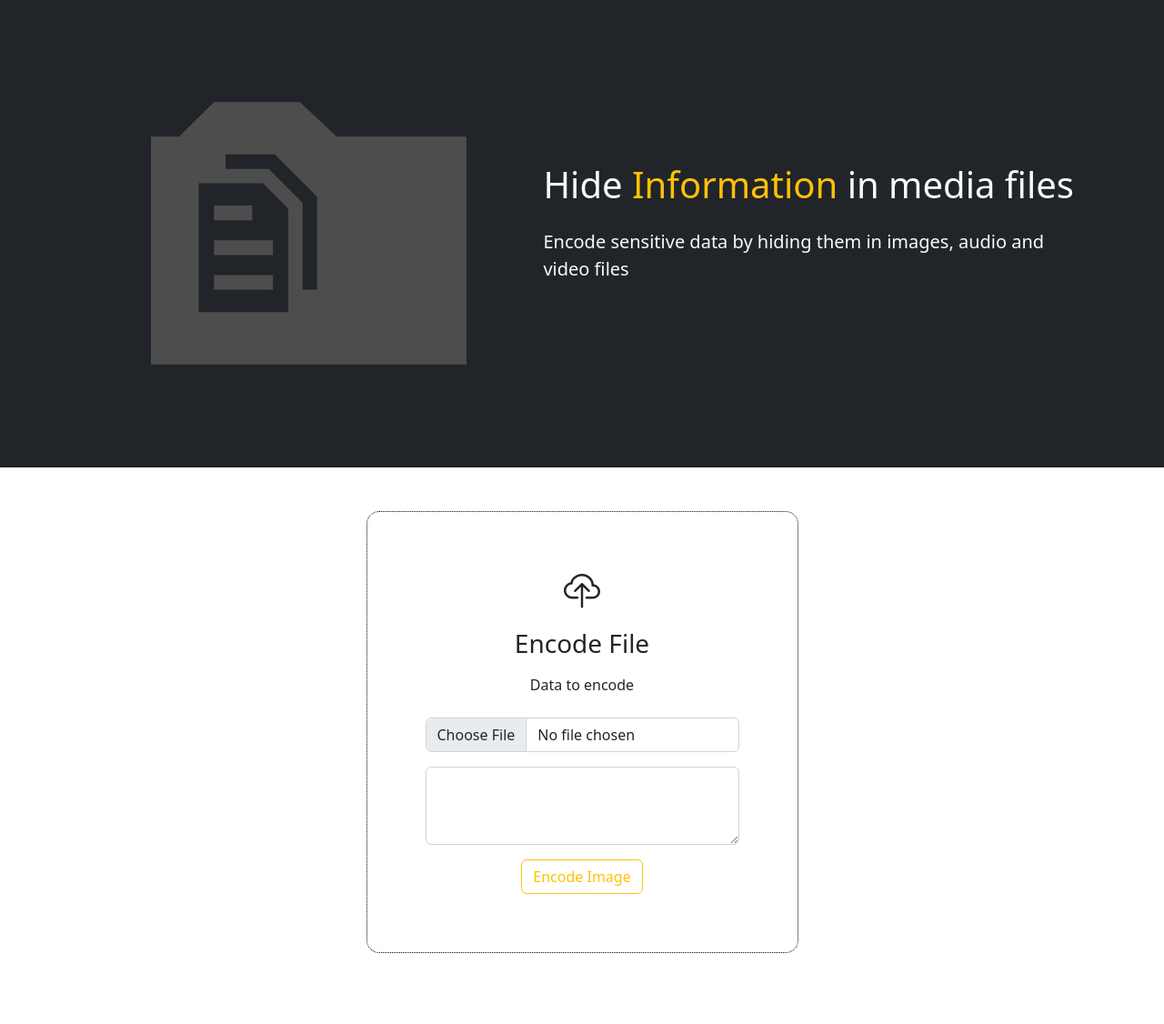
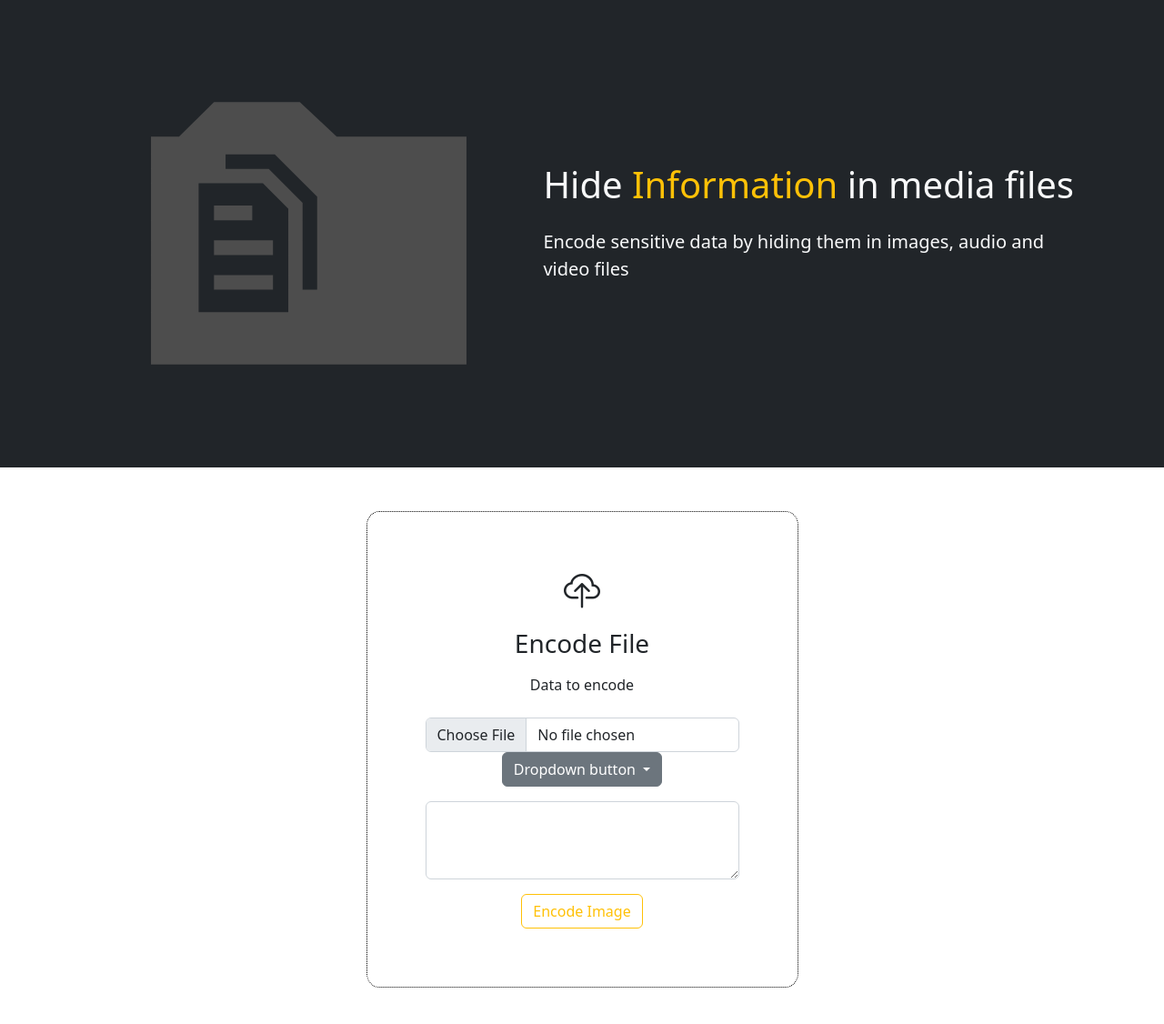
Before and after one commit to Fredpwol/Image-Steg, a Flask app: template main/templates/base.html in a window 1280 px wide. Shown: the part 75-1201 px from the top of the page at 91% size. Run offline with Flask 2, Linux system fonts and the light colour scheme; the template is opened without the code that fills it: values that come from a table or form of the project are taken from there, others are empty; some libraries are stand-ins or nearby versions.

Commit message:
first commit

```diff
--- a/main/__init__.py
+++ b/main/__init__.py
@@ -5,7 +5,7 @@ from flask_socketio import SocketIO
 from settings import CELERY_MESSAGING_QUEUE, SOCKET_IO_MESSAGING_QUEUE
 
 app = Flask(__name__)
-Bootstrap(app)
+
 app.config.from_object(config.Development)
 
 io = SocketIO(app, message_queue=SOCKET_IO_MESSAGING_QUEUE, async_mode="gevent")
--- a/main/templates/base.html
+++ b/main/templates/base.html
@@ -11,6 +11,7 @@
     href="https://cdn.jsdelivr.net/npm/bootstrap-icons@1.3.0/font/bootstrap-icons.css"/>
     <link href="https://cdn.jsdelivr.net/npm/bootstrap@5.2.0-beta1/dist/css/bootstrap.min.css" rel="stylesheet"
     integrity="sha384-0evHe/X+R7YkIZDRvuzKMRqM+OrBnVFBL6DOitfPri4tjfHxaWutUpFmBp4vmVor" crossorigin="anonymous">
+
     <link href="{{ url_for('static', filename = 'style.css')}}" rel="stylesheet">
 
     {% if title %}
@@ -95,8 +96,19 @@
                                 <input type="hidden" name="client_id">
                                 <div class="mb-3 ">
 
-                                    {{ form.file(class='form-control', type='file') }}
-                                    {{ form.message(class='form-control mt-3', rows='3')}}
+                                    {{ encode_form.file(class='form-control', type='file',accept="image/*") }}
+                                    <div class="dropdown">
+                                        <button class="btn btn-secondary dropdown-toggle" type="button" id="dropdownMenuButton1" data-bs-toggle="dropdown" aria-expanded="false">
+                                            Dropdown button
+                                          </button>
+                                          <ul class="dropdown-menu" aria-labelledby="dropdownMenuButton1">
+                                            <li><a class="dropdown-item" href="#">Action</a></li>
+                                            <li><a class="dropdown-item" href="#">Another action</a></li>
+                                            <li><a class="dropdown-item" href="#">Something else here</a></li>
+                                          </ul>
+                                    </div>
+
+                                    {{ encode_form.message(class='form-control mt-3', rows='3')}}
                                 </div>
                                 <button class="btn btn-outline-warning" id="encode-submit">
                                     Encode Image
@@ -129,7 +141,7 @@
 
                                 <form action="/" method="post" enctype="multipart/form-data">
                                     <div class="mb-3 ">
-                                        {{ deform.file(class='form-control') }}
+                                        {{ decode_form.file(class='form-control') }}
                                     </div>
 
                                     <div class="m-4">
```
